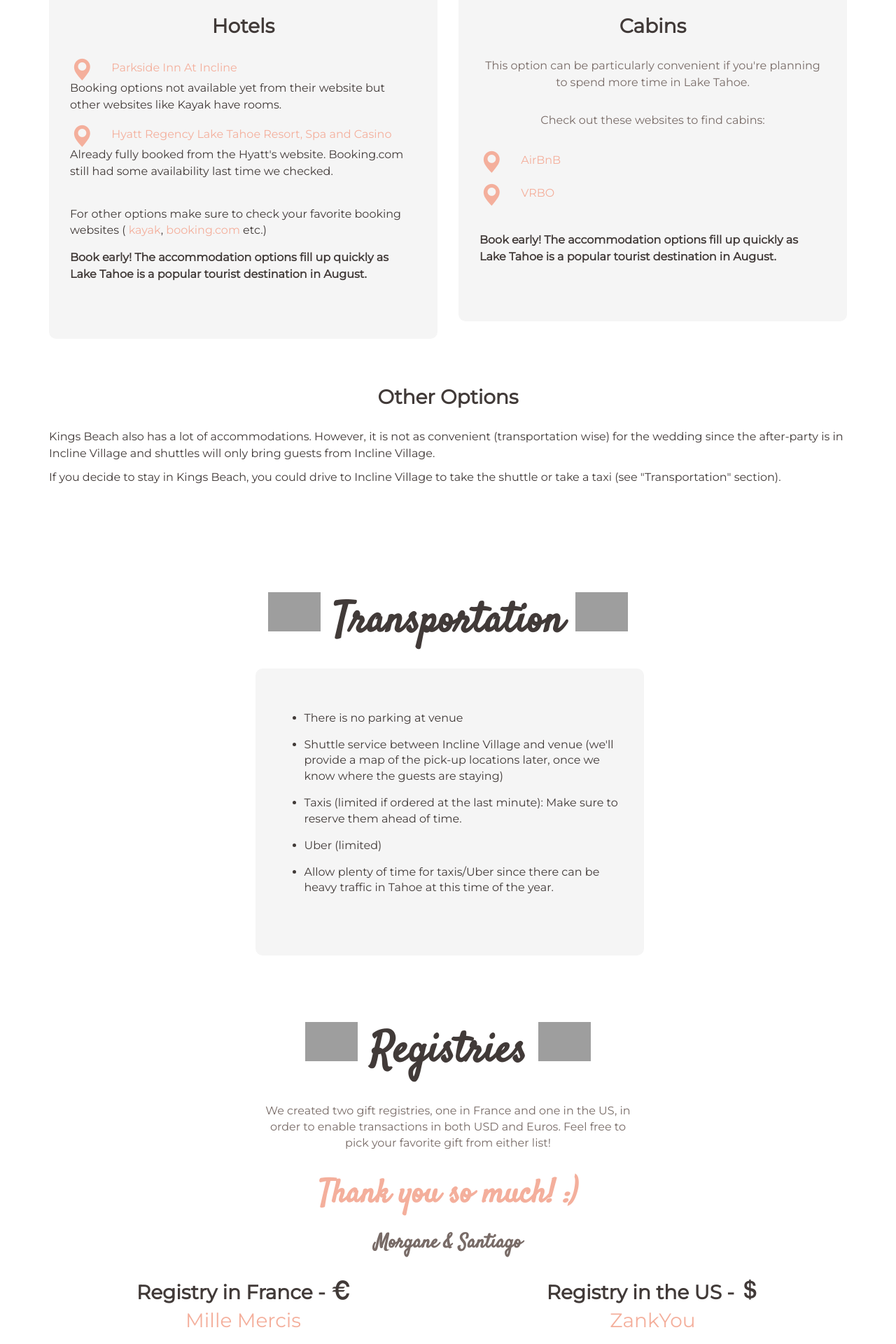
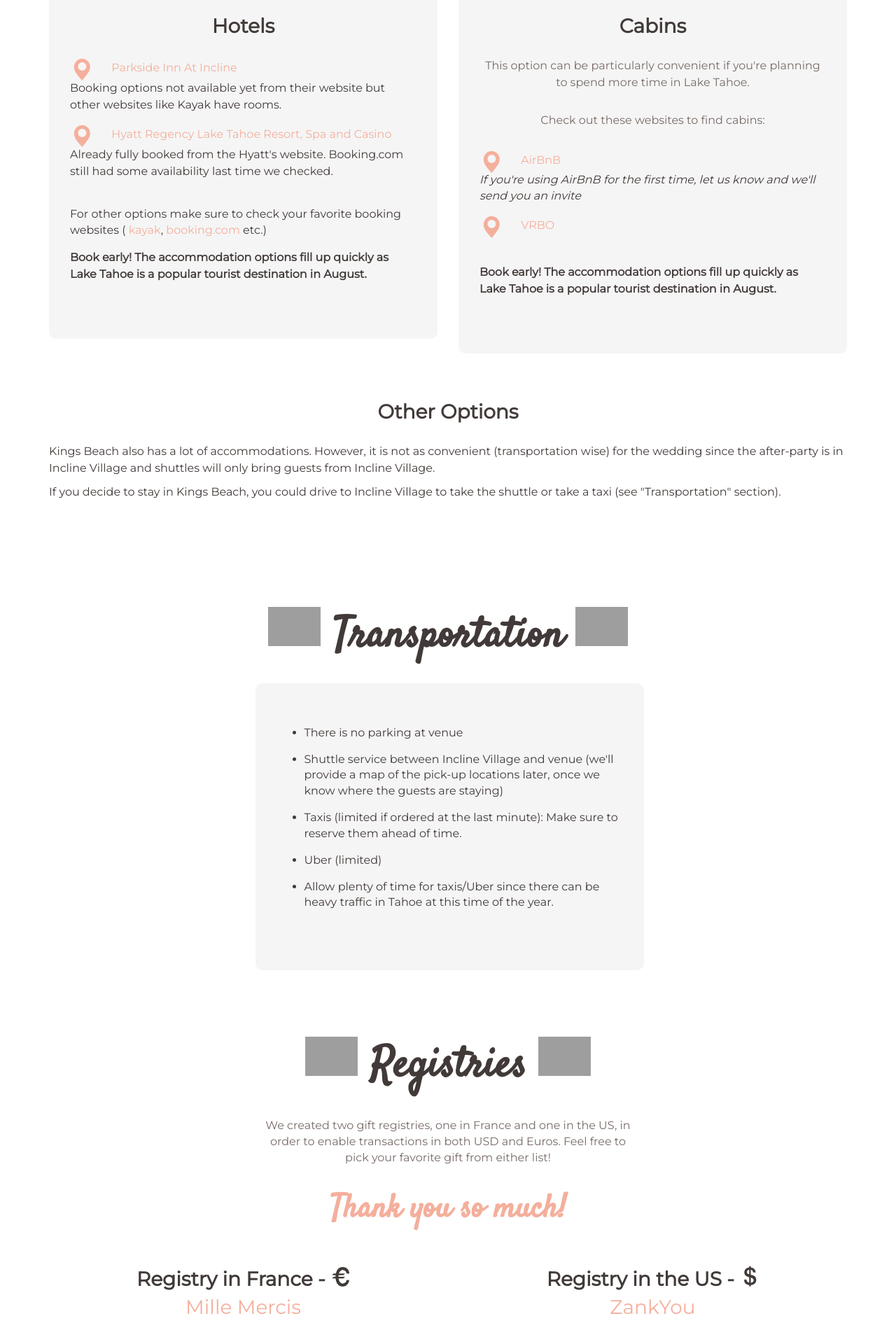
Before and after one commit to morganel/website_google_app_engine, a Python web app: template templates/onepage.html in a window 1280 px wide. Shown: the part 2641-4561 px from the top of the page at 70% size. Run offline with Jinja, Linux system fonts and the light colour scheme; the template is opened without the code that fills it, so the values that code supplies are empty; some libraries are stand-ins or nearby versions; grey boxes are pictures that could not be loaded.

```diff
--- a/templates/onepage.html
+++ b/templates/onepage.html
@@ -659,7 +659,7 @@ a.btn-primary, .btn-primary {
         <div class="language">
           <select id="selectlanguage">
               <option id="english" value="english">English</option>
-              <option id="spanish" value="spanish">Espanol</option>
+              <option id="spanish" value="spanish">Espa&ntilde;ol</option>
               <option id="french" value="french">Fran&ccedil;ais</option>
           </select>
           </div>
@@ -942,6 +942,9 @@ a.btn-primary, .btn-primary {
               <ul class="meta-list list-unstyled text-left center-block">
                   <li><span class="glyphicon glyphicon-map-marker"></span>
                     <a href="https://www.airbnb.com/s/Incline-Village--NV?guests=2&checkin=08%2F04%2F2017&checkout=08%2F06%2F2017&room_types%5B%5D=Entire%20home%2Fapt&search_by_map=true&sw_lng=-119.96873112380814&sw_lat=39.23846043827979&ne_lng=-119.93817539871048&ne_lat=39.26662799753017&zoom=15&ss_id=y4b95c36&ss_preload=true&source=bb&page=1&s_tag=zIXhcHYl&allow_override%5B%5D=" target="_blank">AirBnB</a>
+                    <div><em class="english">If you're using AirBnB for the first time, let us know and we'll send you an invite</em></div>
+                    <div><em class="spanish" style="display: none;">Si utiliza AirBnB por la primera vez, digamos y les mandra una invitacion</em></div>
+                    <div><em class="french" style="display: none;">Si vous utilisez AirBnB pour la premi&egrave;re fois, dites le nous et nous vous enverrons une invitation</em></div>
                   </li>
                   <li><span class="glyphicon glyphicon-map-marker"></span>
                     <a href="https://www.vrbo.com/vacation-rentals/usa/nevada/lake-tahoe-nv/incline-village-nv/incline-village?sleeps=2-plus&from-date=2017-08-04&to-date=2017-08-06" target="_blank">VRBO</a>
@@ -1023,10 +1026,9 @@ a.btn-primary, .btn-primary {
       <div class="intro english">We created two gift registries, one in France and one in the US, in order to enable transactions in both USD and Euros. Feel free to pick your favorite gift from either list!</div>
       <div class="intro spanish" style="display: none;">Tenemos dos listas de regalos, una en los EEUU y una en Francia, para permitir las transacciones en Dollares y Euros.</div>
       <div class="intro french" style="display: none;">Nous avons cr&eacute;&eacute; deux listes, une en France et une aux Etats-Unis afin de permettre les achats en Euros et en Dollars.</div>
-      <div class="thank-you script english">Thank you so much! :)</div>
+      <div class="thank-you script english">Thank you so much!</div>
       <div class="thank-you script spanish" style="display: none;">!Muchas gracias! :)</div>
       <div class="thank-you script french" style="display: none;">Merci beaucoup ! :)</div>
-      <div class="signature script">Morgane &amp; Santiago</div>
       <div class="couple-profile animated bounceIn delayp3" style="opacity: 0;"></div>
       </div><!--//message-inner-->
   </div>
```
